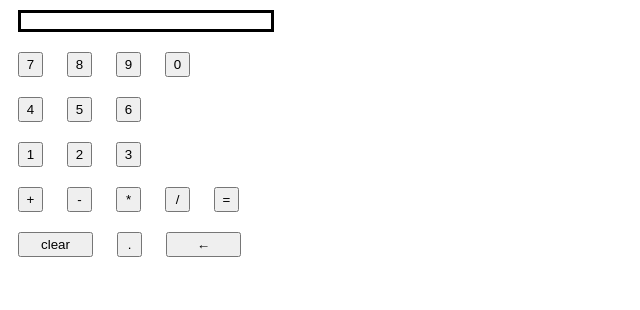
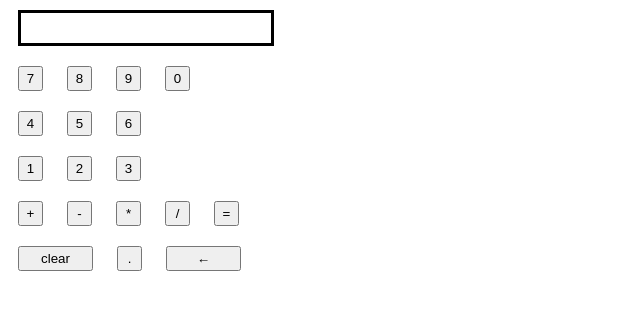
Before and after one commit to quarrybreeze/odin-calculator, a plain HTML site: page index.html in a window 1280 px wide. Shown: the whole page, without its empty margins (0-640 px from the left). Drawn offline with Linux system fonts and the light colour scheme.

Commit message:
made display box bigger

```diff
--- a/styles.css
+++ b/styles.css
@@ -1,7 +1,7 @@
 .topDisplay {
     border-style: solid;
     border-color: black;
-    height: 16px;
+    height: 30px;
     width: 250px;
     margin: 10px;
 }
```
